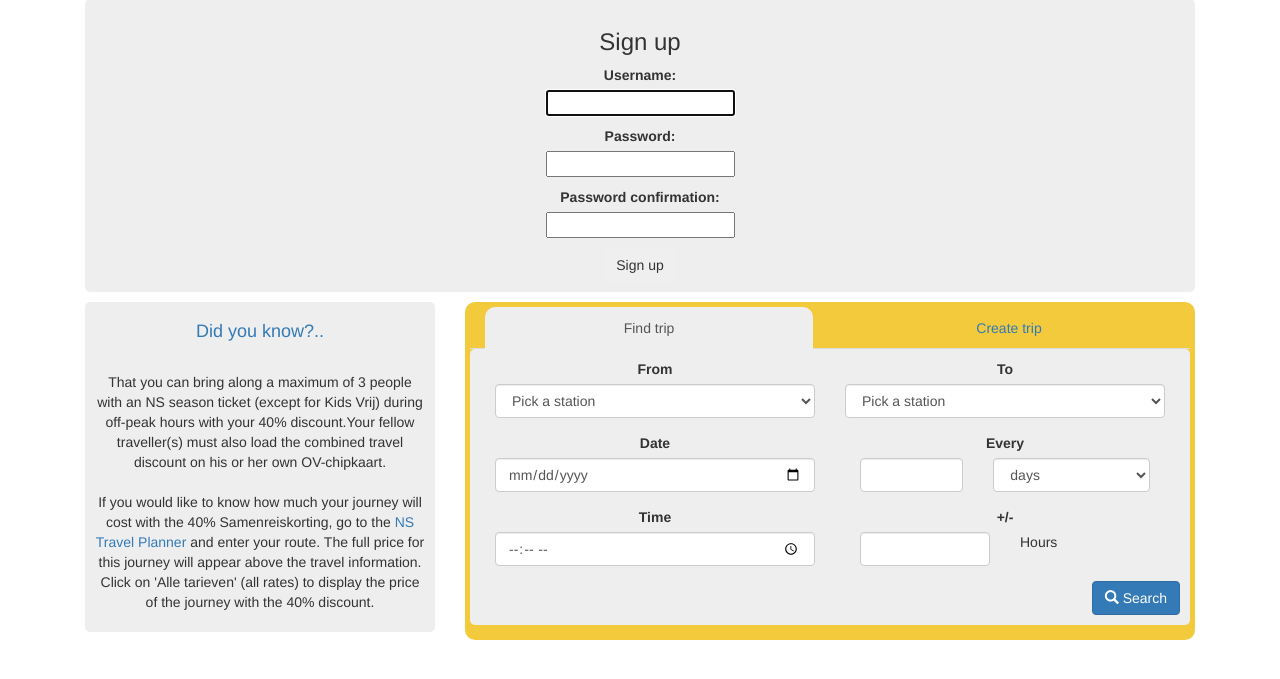
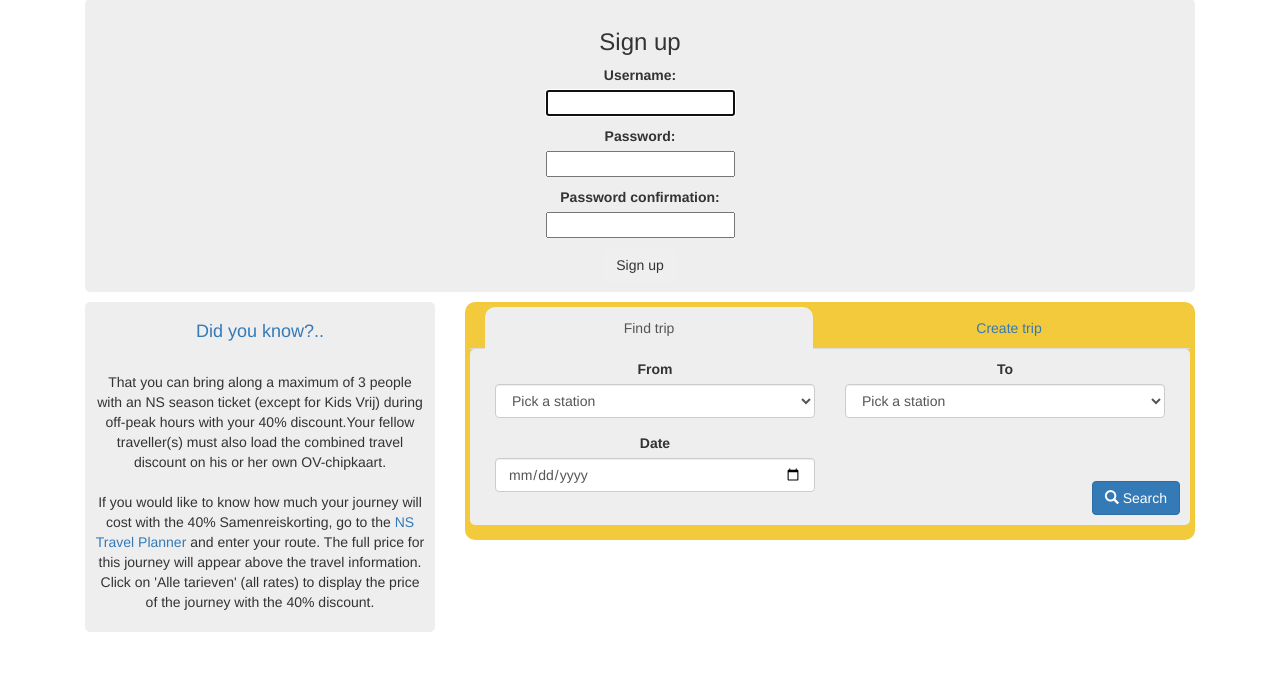
Before and after one commit to Runecreed/teamteam, a Django app: page /signup/ in a window 1280 px wide. Shown: the part 88-767 px from the top of the page. Run offline with Django 3.2, Linux system fonts and the light colour scheme; some libraries are stand-ins or nearby versions.

Commit message:
adjusted fields

```diff
--- a/railmate/templates/railmate/index.html
+++ b/railmate/templates/railmate/index.html
@@ -54,24 +54,24 @@
                         <input type="date" name="date" class="form-control" id="date1">
                     </div>
                     <div class="form-group col-sm-6">
-                        <div><label for="everytimes1">Every</label></div>
-                        <div class="col-xs-5"><input type="number" class="form-control" name='recurrence'
-                                                     id="everytimes1"></div>
-                        <div class="col-xs-7"><select class="form-control" name='recurrence-unit' id="sel1">
-                            <option>days</option>
-                            <option>weeks</option>
-                            <option>month</option>
-                        </select></div>
+                        <div><label for="everytimes1" hidden>Every</label></div>
+                        <div class="col-xs-5"><input type="hidden" class="form-control" name='recurrence'
+                                                     id="everytimes1" hidden></div>
+                        <div class="col-xs-7"><!--<select type="hidden" class="form-control" name='recurrence-unit' id="sel1" hidden>
+                            <option hidden>days</option>
+                            <option hidden>weeks</option>
+                            <option hidden>month</option>
+                        </select>--></div>
                     </div>
                     <div class="form-group col-sm-6">
-                        <label for="time1">Time</label>
-                        <input type="time" class="form-control" id="time1" name="time">
+                        <label for="time1" hidden>Time</label>
+                        <input type="hidden" class="form-control" id="time1" name="time" hidden>
                     </div>
                     <div class="form-group col-sm-6">
-                        <div><label for="plusminus1">+/-</label></div>
-                        <div class="col-xs-6"><input type="number" class="form-control" name='deviation'
-                                                     id="plusminus1"></div>
-                        <div class="col-xs-6 text-left"><p>Hours</p></div>
+                        <div><label for="plusminus1" hidden>+/-</label></div>
+                        <div class="col-xs-6"><input type="hidden" class="form-control" name='deviation'
+                                                     id="plusminus1" hidden></div>
+                        <div class="col-xs-6 text-left"><p hidden>Hours</p></div>
                     </div>
                     <div class="text-right">
                         <button type="submit" value='search' class="btn btn-primary"><span
@@ -106,22 +106,22 @@
                         <input type="date" class="form-control" name='date' id="date2">
                     </div>
                     <div class="form-group col-sm-6">
-                        <div><label for="everytimes1">Every</label></div>
-                        <div class="col-xs-5"><input type="number" class="form-control" id="everytimes"></div>
-                        <div class="col-xs-7"><select class="form-control" id="sel2">
+                        <!--<div><label for="everytimes1" hidden>Every</label></div>-->
+                        <div class="col-xs-5"><input type="hidden" class="form-control" id="everytimes" hidden></div>
+                        <div class="col-xs-7"><!--<select class="form-control" id="sel2" hidden>
                             <option>days</option>
                             <option>weeks</option>
                             <option>month</option>
-                        </select></div>
+                        </select>--></div>
                     </div>
                     <div class="form-group col-sm-6">
                         <label for="time2">Time</label>
                         <input type="time" class="form-control" name="time" id="time2">
                     </div>
                     <div class="form-group col-sm-6">
-                        <div><label for="plusminus2">+/-</label></div>
-                        <div class="col-xs-6"><input type="number" class="form-control" id="plusminus2"></div>
-                        <div class="col-xs-6 text-left"><p>Hours</p></div>
+                        <!--<div><label for="plusminus2" hidden>+/-</label></div>-->
+                        <div class="col-xs-6"><input type="hidden" class="form-control" id="plusminus2" hidden></div>
+                        <div class="col-xs-6 text-left"><p hidden>Hours</p></div>
                     </div>
                     <div class="form-group col-sm-6">
                         <label for="sel2">Subscription</label>
```
